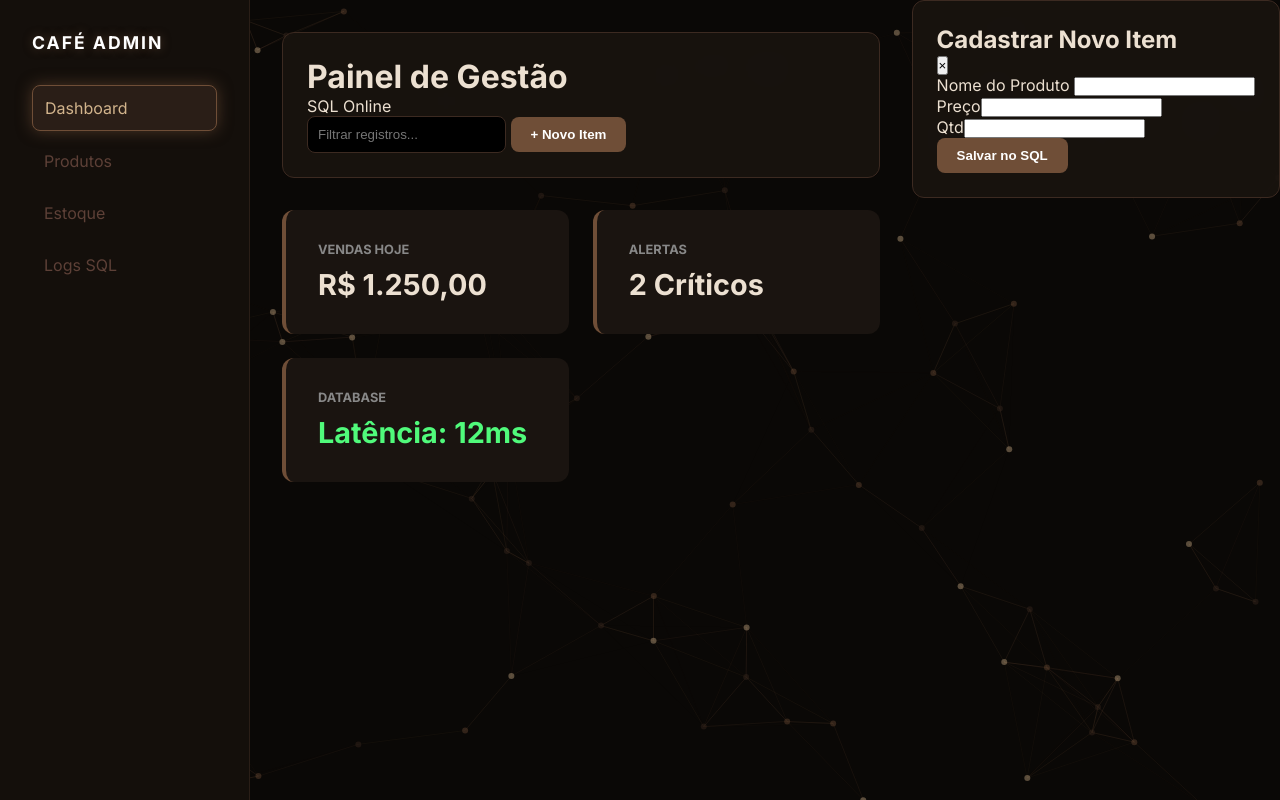
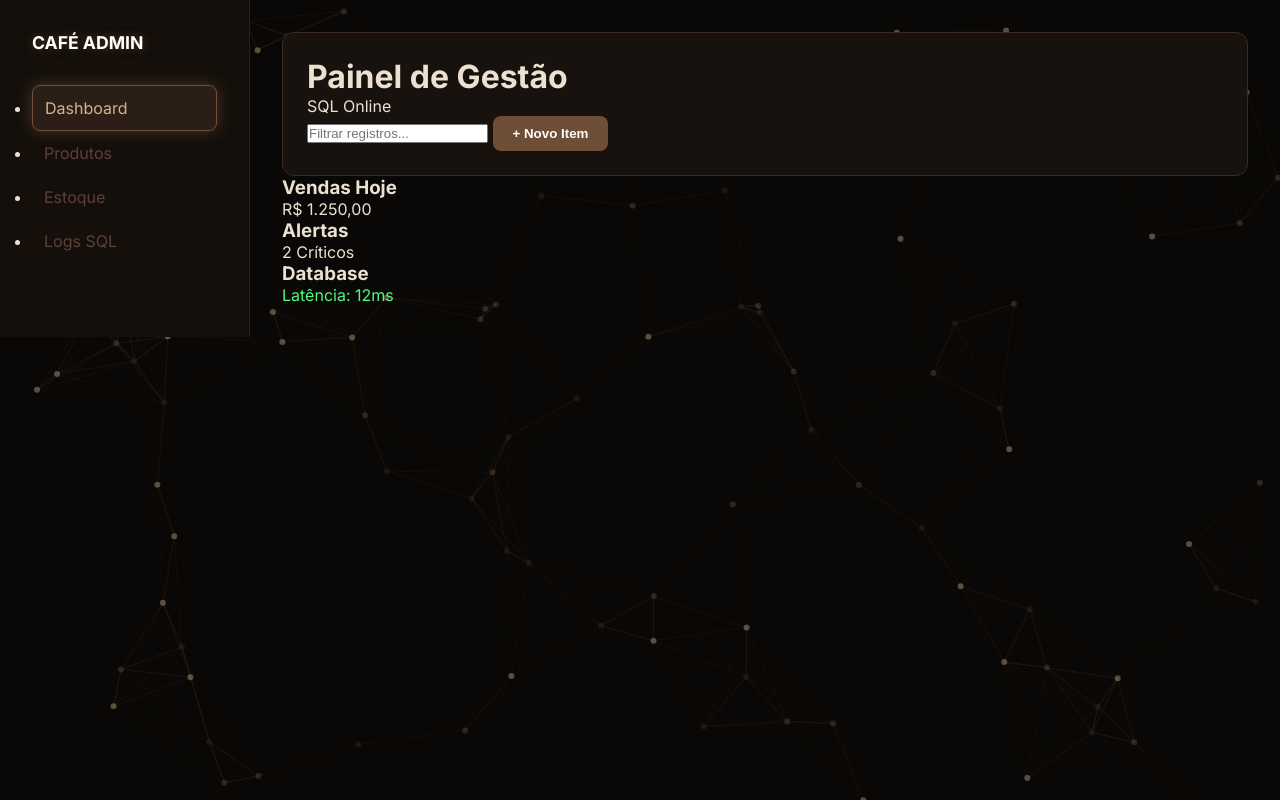
Before and after one commit to agenteorelhas/cafeteria-sql-project, a plain HTML site: page index.html in a window 1280 px wide. Drawn offline with nearby package versions, Linux system fonts and the light colour scheme.

Commit message:
Update style.css

```diff
--- a/front-end/css/style.css
+++ b/front-end/css/style.css
@@ -1,64 +1,29 @@
 :root {
-    --primary: #6F4E37;
-    --primary-glow: rgba(111, 78, 55, 0.6);
-    --accent: #D2B48C;
-    --bg-dark: #0a0806;
-    --bg-sidebar: #140f0b;
-    --bg-card: #1a1410;
-    --text-main: #FFFFFF;
-    --text-body: #ece0d1;
-    --danger: #ff5555;
+    --primary: #6F4E37; --primary-glow: rgba(111, 78, 55, 0.6);
+    --bg-dark: #0a0806; --bg-sidebar: #140f0b;
+    --text-main: #FFFFFF; --text-body: #ece0d1; --accent: #D2B48C;
 }
+* { margin: 0; padding: 0; box-sizing: border-box; }
+body { font-family: 'Inter', sans-serif; background: var(--bg-dark); color: var(--text-body); display: flex; }
+#particles-js { position: fixed; width: 100%; height: 100%; z-index: -1; }
 
-* { margin: 0; padding: 0; box-sizing: border-box; }
-body {
-    font-family: 'Inter', sans-serif;
-    background-color: var(--bg-dark);
-    color: var(--text-body);
-    display: flex;
-    min-height: 100vh;
-    overflow-x: hidden;
-}
+/* Sidebar */
+.sidebar { width: 250px; background: var(--bg-sidebar); padding: 2rem; border-right: 1px solid #2a1e17; }
+.sidebar h2 { color: var(--text-main); text-transform: uppercase; font-size: 1.1rem; text-shadow: 0 0 10px var(--primary-glow); margin-bottom: 2rem; }
+.nav-link { color: #5d4037; text-decoration: none; display: block; padding: 12px; border-radius: 8px; transition: 0.3s; }
+.nav-link.active { background: #2a1e17; color: var(--accent); border: 1px solid var(--primary); box-shadow: 0 0 15px var(--primary-glow); }
 
-#particles-js { position: fixed; top: 0; left: 0; width: 100%; height: 100%; z-index: -1; }
+/* Glass Design */
+.glass { background: rgba(26, 20, 16, 0.85); backdrop-filter: blur(12px); border: 1px solid #3c2a21; border-radius: 12px; padding: 1.5rem; }
+.content { flex: 1; padding: 2rem; }
 
-.sidebar { width: 250px; background: var(--bg-sidebar); padding: 2rem; border-right: 1px solid #2a1e17; flex-shrink: 0; z-index: 10; }
-.sidebar h2 { color: var(--text-main); text-transform: uppercase; font-size: 1.1rem; letter-spacing: 2px; margin-bottom: 2rem; text-shadow: 0 0 10px var(--primary-glow); }
+/* Modal */
+.modal-overlay { position: fixed; top: 0; left: 0; width: 100%; height: 100%; background: rgba(0,0,0,0.85); display: none; justify-content: center; align-items: center; z-index: 1000; }
+.modal-content { width: 400px; border: 1px solid var(--primary); box-shadow: 0 0 20px var(--primary-glow); }
+.input-group { margin-bottom: 1rem; display: flex; flex-direction: column; }
+.input-group label { font-size: 0.7rem; color: var(--accent); margin-bottom: 5px; }
+.input-group input { background: #000; border: 1px solid #3c2a21; color: #fff; padding: 10px; border-radius: 5px; outline: none; }
 
-.nav-menu li { list-style: none; margin-bottom: 8px; }
-.nav-link { text-decoration: none; color: #5d4037; display: block; padding: 12px; border-radius: 8px; transition: 0.3s; }
-.nav-link.active { background: #2a1e17; color: var(--accent); box-shadow: 0 0 15px var(--primary-glow); border: 1px solid var(--primary); }
-
-.content { flex: 1; padding: 2rem; position: relative; }
-.glass { background: rgba(26, 20, 16, 0.85); backdrop-filter: blur(12px); border: 1px solid #3c2a21; border-radius: 12px; padding: 1.5rem; margin-bottom: 2rem; }
-
-.cards-grid { display: grid; grid-template-columns: repeat(auto-fit, minmax(260px, 1fr)); gap: 1.5rem; margin-top: 2rem; }
-.card { background: var(--bg-card); padding: 2rem; border-radius: 12px; border-left: 4px solid var(--primary); transition: 0.4s; }
-.card h3 { font-size: 0.8rem; color: #888; text-transform: uppercase; margin-bottom: 10px; }
-.card p { font-size: 1.8rem; font-weight: bold; }
-
-/* VELOCÍMETRO CORRIGIDO */
-.gauge { position: relative; width: 200px; height: 100px; margin: 20px auto; }
-.gauge__body { width: 100%; height: 100%; background: #2a1e17; position: relative; border-radius: 100px 100px 0 0; overflow: hidden; }
-.gauge__fill {
-    position: absolute; top: 100%; left: 0; width: 100%; height: 100%;
-    background: var(--primary); transform-origin: center top;
-    transition: transform 1.5s ease-out;
-}
-.gauge__cover {
-    width: 80%; height: 80%; background: var(--bg-card);
-    border-radius: 100px 100px 0 0; position: absolute;
-    top: 20%; left: 50%; transform: translateX(-50%);
-}
-.gauge__needle {
-    width: 4px; height: 90px; background: var(--accent);
-    position: absolute; bottom: 0; left: 50%;
-    transform-origin: bottom center;
-    transform: translateX(-50%) rotate(-90deg); /* Posição Inicial 0% */
-    transition: transform 1.5s cubic-bezier(0.175, 0.885, 0.32, 1.275);
-    z-index: 11; box-shadow: 0 0 10px var(--primary-glow);
-}
-.gauge-value { display: block; text-align: center; font-size: 1.5rem; font-weight: bold; color: var(--accent); }
-
-.btn-main { background: var(--primary); color: var(--text-main); border: none; padding: 10px 20px; border-radius: 8px; cursor: pointer; font-weight: bold; }
-.search-input { background: #000; border: 1px solid #3c2a21; color: var(--text-body); padding: 10px; border-radius: 8px; }
+/* Botões */
+.btn-main { background: var(--primary); color: white; border: none; padding: 10px 20px; border-radius: 8px; cursor: pointer; font-weight: bold; }
+.btn-full { width: 100%; margin-top: 10px; }
```
